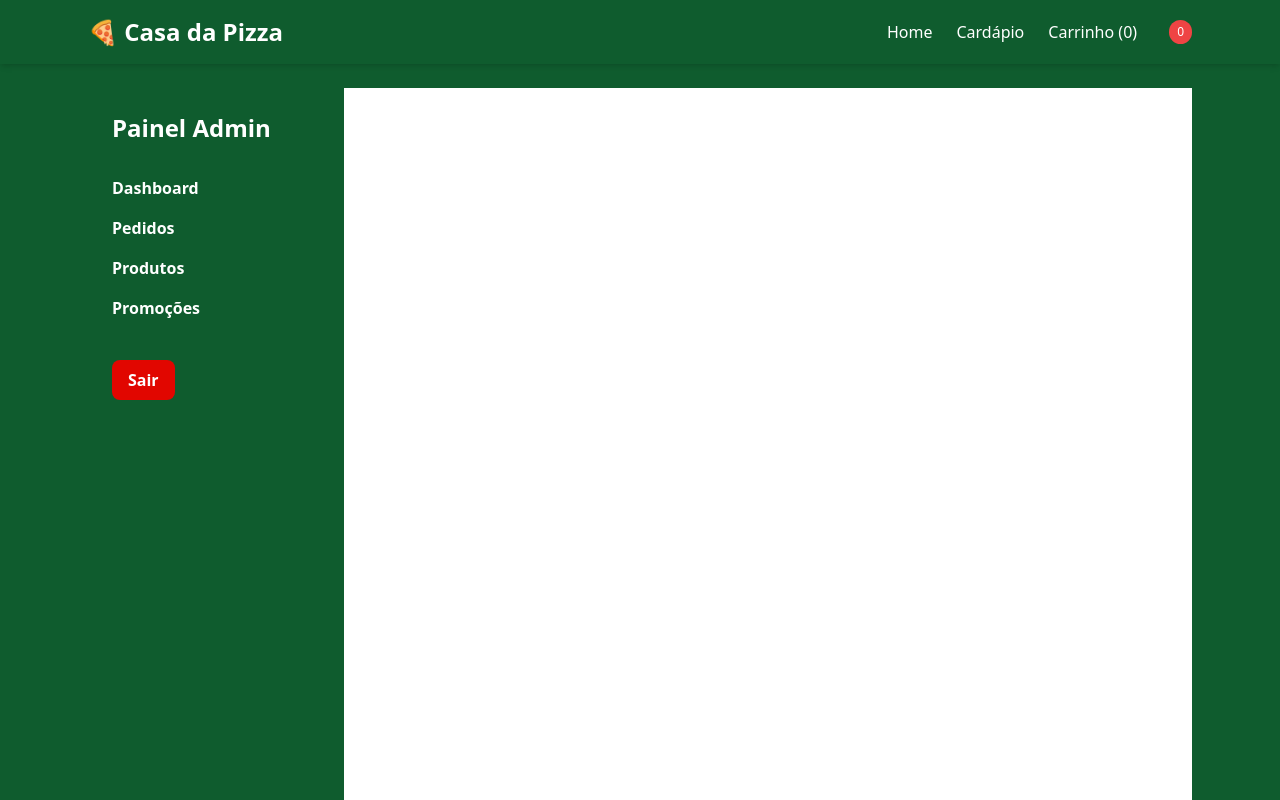
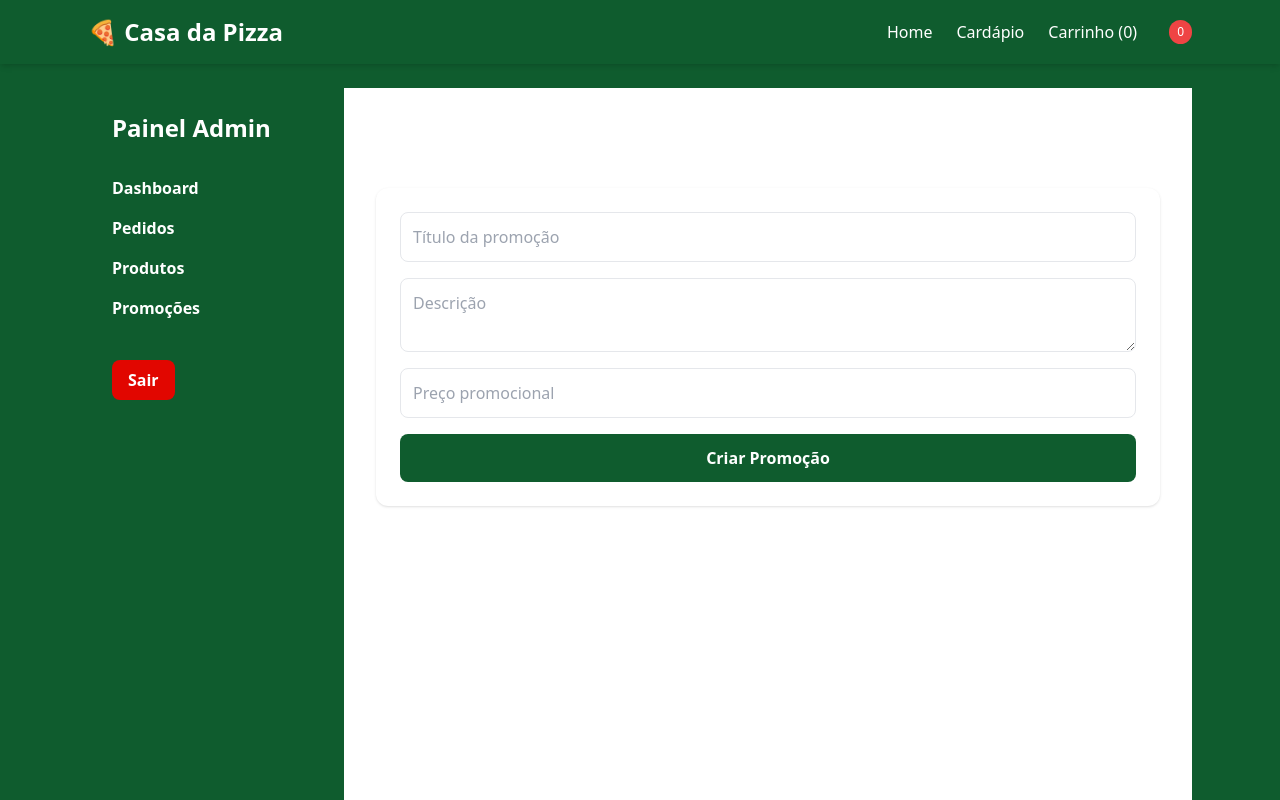
Before and after one commit to kelvin-dev23/pjt-pizzaria, a React (Vite) app: page /admin/promocoes in a window 1280 px wide. Shown: the top 800 px of the page. Built offline with nearby package versions, Linux system fonts and the light colour scheme; sample sign-in values are in the browser's storage.

Commit message:
feat(admin): implementa gerenciamento de promoções no painel administrativo

```diff
--- a/src/pages/Admin/Promocoes.tsx
+++ b/src/pages/Admin/Promocoes.tsx
@@ -1,3 +1,113 @@
+import { useEffect, useState } from "react";
+
+interface Promocao {
+  id: number;
+  titulo: string;
+  descricao: string;
+  precoPromocional: number;
+}
+
 export function Promocoes() {
-  return <h1 className="text-3xl font-bold">Promoções</h1>;
+  const [promocoes, setPromocoes] = useState<Promocao[]>([]);
+  const [titulo, setTitulo] = useState("");
+  const [descricao, setDescricao] = useState("");
+  const [preco, setPreco] = useState("");
+
+  useEffect(() => {
+    const salvas = JSON.parse(localStorage.getItem("promocoes") || "[]");
+    setPromocoes(salvas);
+  }, []);
+
+  function salvarPromocao(e: React.FormEvent) {
+    e.preventDefault();
+
+    if (!titulo || !descricao || !preco) return;
+
+    const novaPromocao = {
+      id: Date.now(),
+      titulo,
+      descricao,
+      precoPromocional: Number(preco),
+    };
+
+    const atualizadas = [...promocoes, novaPromocao];
+
+    setPromocoes(atualizadas);
+    localStorage.setItem("promocoes", JSON.stringify(atualizadas));
+
+    setTitulo("");
+    setDescricao("");
+    setPreco("");
+  }
+
+  function excluirPromocao(id: number) {
+    const atualizadas = promocoes.filter((p) => p.id !== id);
+    setPromocoes(atualizadas);
+    localStorage.setItem("promocoes", JSON.stringify(atualizadas));
+  }
+
+  return (
+    <div>
+      <h1 className="text-3xl font-bold mb-8">Promoções</h1>
+
+      <form
+        onSubmit={salvarPromocao}
+        className="bg-white p-6 rounded-xl shadow mb-8 flex flex-col gap-4"
+      >
+        <input
+          type="text"
+          placeholder="Título da promoção"
+          className="p-3 border rounded-lg"
+          value={titulo}
+          onChange={(e) => setTitulo(e.target.value)}
+        />
+
+        <textarea
+          placeholder="Descrição"
+          className="p-3 border rounded-lg"
+          value={descricao}
+          onChange={(e) => setDescricao(e.target.value)}
+        />
+
+        <input
+          type="number"
+          placeholder="Preço promocional"
+          className="p-3 border rounded-lg"
+          value={preco}
+          onChange={(e) => setPreco(e.target.value)}
+        />
+
+        <button
+          type="submit"
+          className="bg-primary text-white py-3 rounded-lg font-bold"
+        >
+          Criar Promoção
+        </button>
+      </form>
+
+      <div className="flex flex-col gap-4">
+        {promocoes.map((promo) => (
+          <div
+            key={promo.id}
+            className="bg-white p-4 rounded-xl shadow flex justify-between"
+          >
+            <div>
+              <h2 className="font-bold">{promo.titulo}</h2>
+              <p>{promo.descricao}</p>
+              <p className="font-semibold mt-2">
+                R$ {promo.precoPromocional.toFixed(2)}
+              </p>
+            </div>
+
+            <button
+              onClick={() => excluirPromocao(promo.id)}
+              className="text-red-600 font-bold"
+            >
+              Excluir
+            </button>
+          </div>
+        ))}
+      </div>
+    </div>
+  );
 }
```
